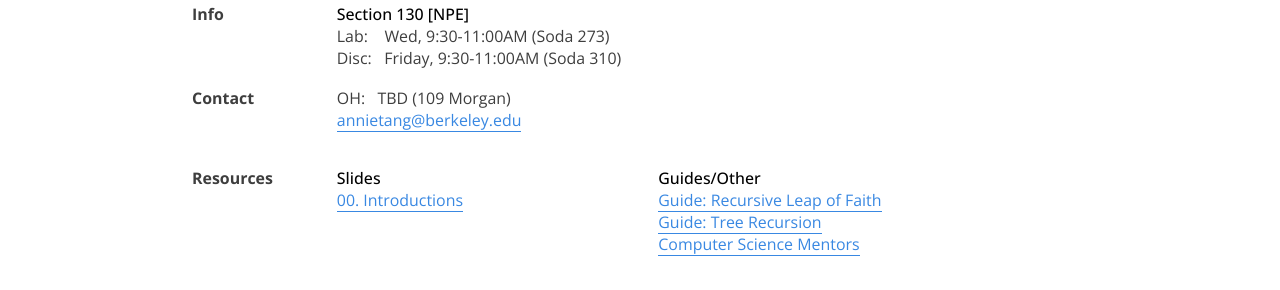
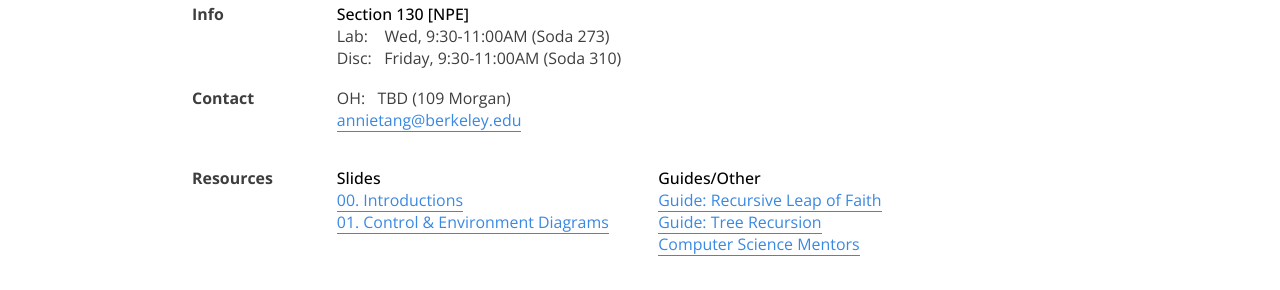
Before and after one commit to anniewtang/anniewtang.github.io, a plain HTML site: page cs61a.html in a window 1280 px wide. Shown: the part 296-586 px from the top of the page. Drawn offline with nearby package versions, Linux system fonts and the light colour scheme.

Commit message:
updated disc01 slides

```diff
--- a/cs61a.html
+++ b/cs61a.html
@@ -73,7 +73,7 @@
                             <ul>
                                 <li class="emphasize">Slides</li>
                                 <li><a href="https://docs.google.com/presentation/d/1PN7UW6_G-LwMj4qrCeJH_dmV_VRLwL2ll6XuQNg6Jnw/edit?usp=sharing">00. Introductions</a></li>
-                                <!-- <li><a href="">01. Control & Environment Diagrams</a></li> -->
+                                <li><a href="https://docs.google.com/presentation/d/1VeKA_-FN0yDlQHs1Mu8RAyZkcPwlqwbHz4B7DC5vnZw/edit?usp=sharing">01. Control & Environment Diagrams</a></li>
                                 <!-- <li><a href="">02. Higher Order Functions & Recursion</a></li> -->
                                 <!-- <li><a href="">03. Recursion & Tree Recursion</a></li> -->
                                 <!-- <li><a href="">04. Sequences & Trees</a></li> -->
```
